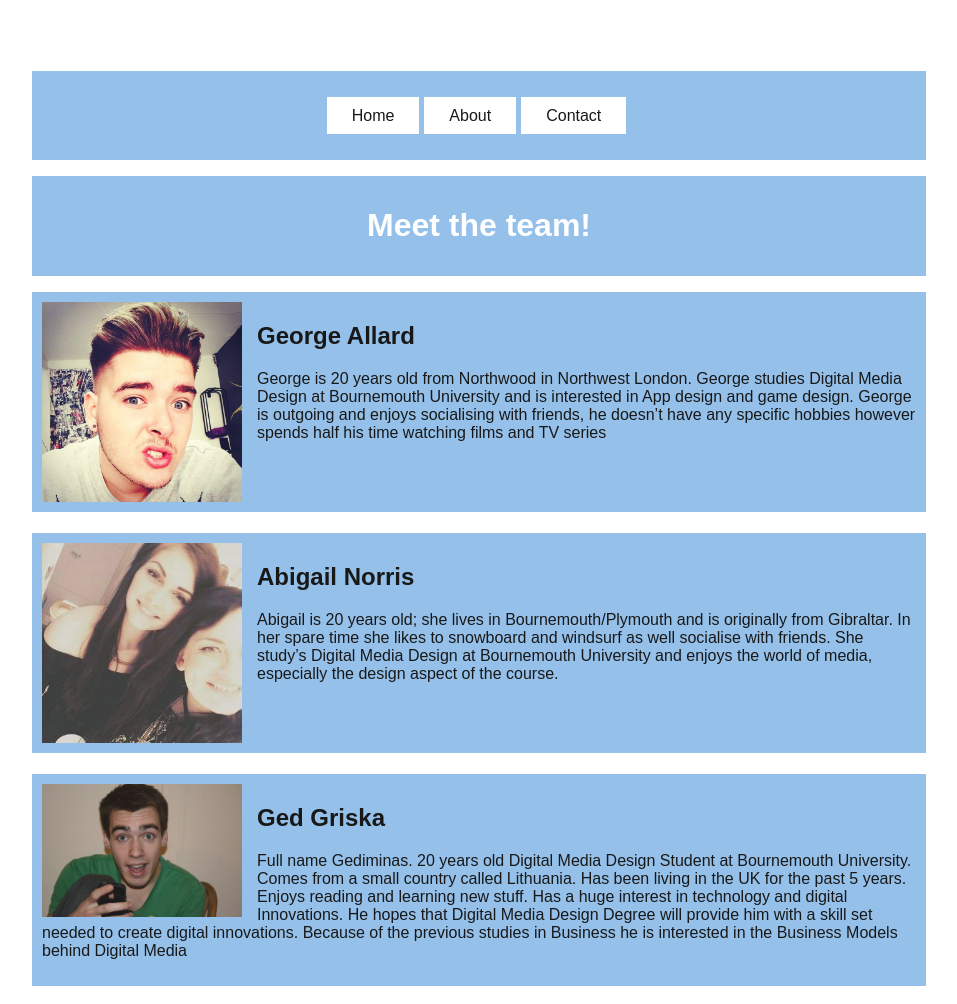
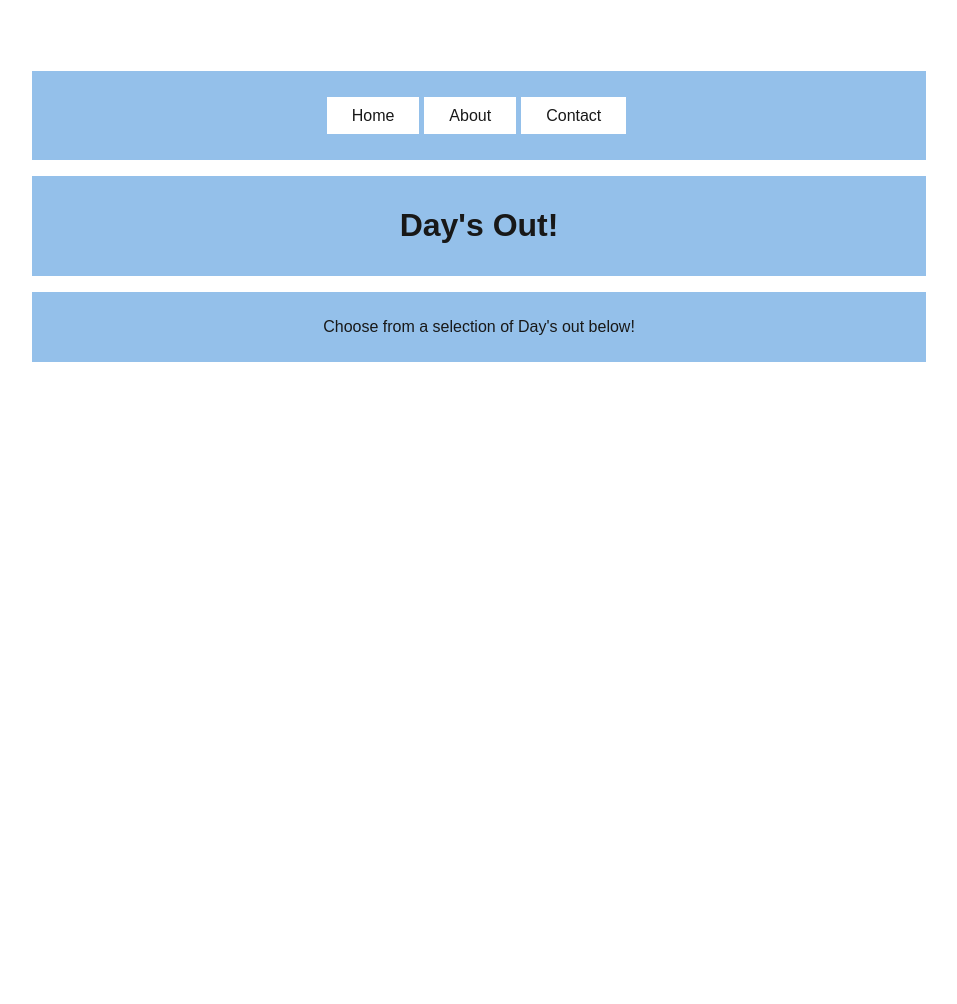
Before and after one commit to abbeenorris/meettheteam, a PHP site: page / in a window 1280 px wide. Shown: the whole page, without its empty margins (161-1118 px from the left). After the commit the page ends 362 px from the top, so only its background shows below. Run offline with PHP 8.4, Linux system fonts and the light colour scheme.

Commit message:
Update index.php
swapped index and day out code

```diff
--- a/index.php
+++ b/index.php
@@ -1,40 +1,25 @@
+
 <!doctype html>
+
 <html>
     <head>
         <title>Format Code</title>
         <link href="css/styles.css" rel="stylesheet" >
     </head>
+    <body>
 
-    <body>
         <div class="container">
-
-            <?php $people = array("George Allard", "Abigail Norris", "Ged Griska"); ?>
-
-            <?php $images = array("george.jpg", "abbie.jpeg", "ged.jpg"); ?>
-
-
-
-            <?php $text = array("George is 20 years old from Northwood in Northwest London.
-George studies Digital Media Design at Bournemouth University and is interested in App design and game design.
-George is outgoing and enjoys socialising with friends, he doesn’t have any specific hobbies however spends half his time watching films and TV series", "Abigail is 20 years old; she lives in Bournemouth/Plymouth and is originally from Gibraltar. In her spare time she likes to snowboard and windsurf as well socialise with friends. She study’s Digital Media Design at Bournemouth University and enjoys the world of media, especially the design aspect of the course.", "Full name Gediminas. 20 years old Digital Media Design Student at Bournemouth University. Comes from a small country called Lithuania. Has been living in the UK for the past 5 years. Enjoys reading and learning new stuff. Has a huge interest in technology and digital Innovations. He hopes that Digital Media Design Degree will provide him with a skill set needed to create digital innovations. Because of the previous studies in Business he is interested in the Business Models behind Digital Media"); ?>
-
-
-            <?php $numberOfBoxes = count($people) ; ?>
 
        <?php include 'nav.php'; ?>
 
         <div class="top-title">
-                <h1><?php echo "<font color='white'>Meet the team!</font>"; ?></h1>
+                <h1>Day's Out!</h1>
             </div>
 
-            <?php
-?>
+                 <div class="top-title">
+                <p>Choose from a selection of Day's out below!</p>
 
-            <?php for($x = 0; $x < $numberOfBoxes; $x++) { ?>
-
-                <?php include 'box.php'; ?>
-
-            <?php } ?>
+            </div>
 
 
 </div>
```
Lines whose indentation alone changed are shown as unchanged.
